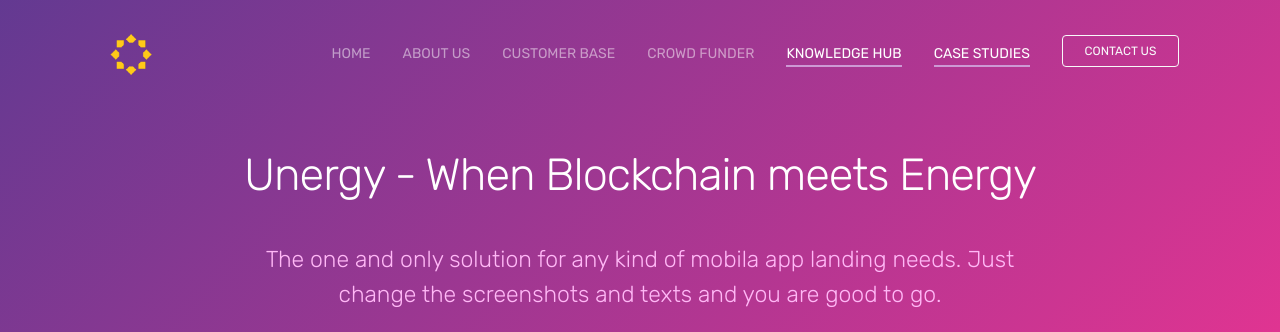
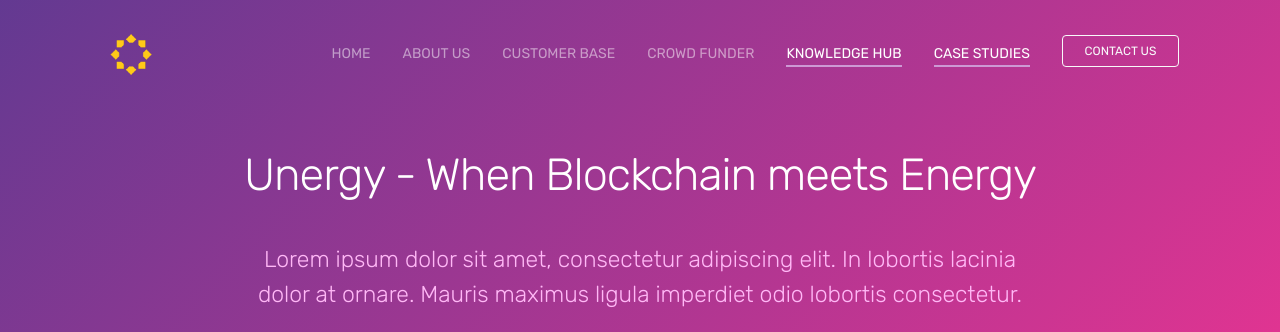
Before and after one commit to divij123/Unergia-Website, a plain HTML site: page index.html in a window 1280 px wide. Shown: the top 332 px of the page. Drawn offline with nearby package versions, Linux system fonts and the light colour scheme; grey boxes are pictures that could not be loaded.

Commit message:
hero lorem text

```diff
--- a/index.html
+++ b/index.html
@@ -72,7 +72,7 @@
     <header class="bg-gradient" id="home">
         <div class="container mt-5">
             <h2 style="color:#fff;">Unergy - When Blockchain meets Energy</h2><br>
-            <p class="tagline">The one and only solution for any kind of mobila app landing needs. Just change the screenshots and texts and you are good to go. </p>
+            <p class="tagline">Lorem ipsum dolor sit amet, consectetur adipiscing elit. In lobortis lacinia dolor at ornare. Mauris maximus ligula imperdiet odio lobortis consectetur. </p>
         </div>
     <br>
     <center>
```
